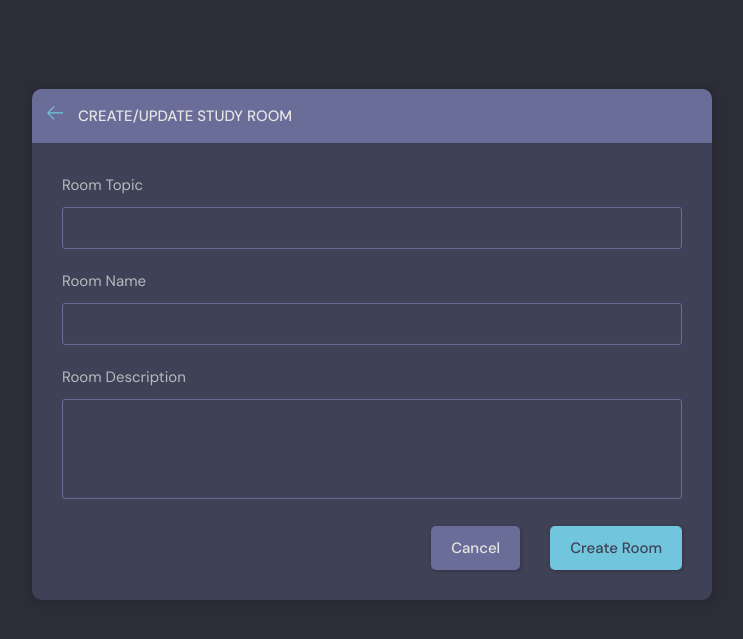
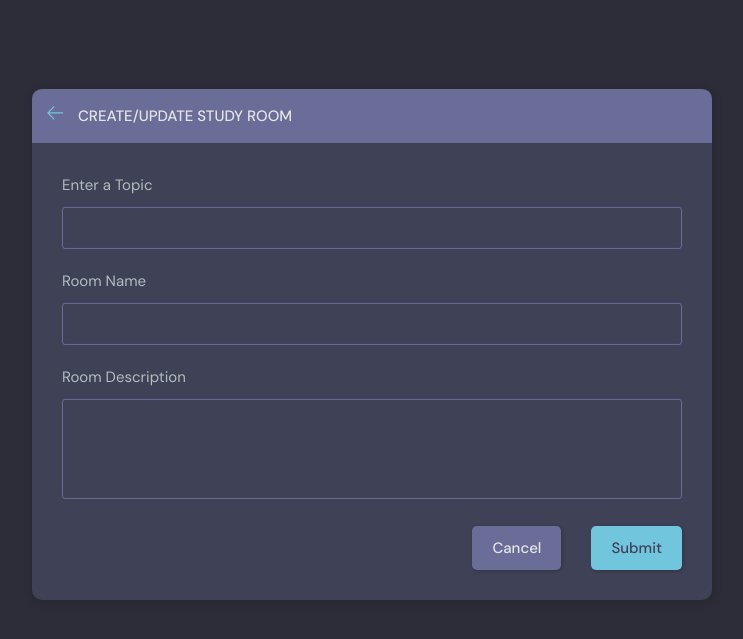
Before and after one commit to rugvedi18/mcs-II-project, a Django app: page /create-room/ in a window 1280 px wide. Shown: the part 76-715 px from the top of the page, without its empty margins (268-1011 px from the left). Run offline with Django 4.2, Linux system fonts and the light colour scheme; a user stored in the database is signed in; data comes from the database, SQL or seed files in the repository; both versions use the stored data as it was after the commit.

Commit message:
create/update view changes

```diff
--- a/base/templates/base/room_form.html
+++ b/base/templates/base/room_form.html
@@ -23,8 +23,8 @@
           {% csrf_token %}
 
           <div class="form__group">
-              <label for="room_topic">Room Topic</label>
-              <input required type="text" name="topic" list="topic-list" />
+            <label for="room_topic">Enter a Topic</label>
+            <input required type="text" value="{{room.topic.name}}" name="topic" list="topic-list" />
             <datalist id="topic-list">
               <select id="room_topic">
                 {% for topic in topics %}
@@ -45,22 +45,9 @@
             {{form.description}}
           </div>
 
-            <!-- <div class="form__group">
-              <label for="room_topic">Topic</label>
-              <input required type="text" name="topic" id="room_topic" list="topic-list" />
-              <datalist id="topic-list">
-                <select id="room_topic">
-                  <option value="">Select your topic</option>
-                  <option value="Python">Python</option>
-                  <option value="Django">Django</option>
-                </select>
-              </datalist>
-
-            </div> -->
-
           <div class="form__action">
             <a class="btn btn--dark" href="index.html">Cancel</a>
-              <button class="btn btn--main" type="submit">Create Room</button>
+            <button class="btn btn--main" type="submit">Submit</button>
           </div>
         </form>
       </div>
--- a/base/views.py
+++ b/base/views.py
@@ -129,13 +129,18 @@ def userProfile(request, pk):
 def createRoom(request):
     form = RoomForm
     topics = Topic.objects.all()
+
     if request.method == 'POST':
-        form = RoomForm(request.POST)
-        if form.is_valid():
-            room = form.save(commit=False)
-            room.host = request.user
-            room.save()
-            return redirect('index')
+        topic_name = request.POST.get('topic')
+        topic, created = Topic.objects.get_or_create(name=topic_name)
+
+        Room.objects.create(
+            host=request.user,
+            topic=topic,
+            name=request.POST.get('name'),
+            description=request.POST.get('description'),
+        )
+        return redirect('index')
 
     template_name = 'base/room_form.html'
     context = {'form': form, 'topics': topics}
@@ -155,16 +160,15 @@ def updateRoom(request, pk):
     if request.method == 'POST':
         topic_name = request.POST.get('topic')
         topic, created = Topic.objects.get_or_create(name=topic_name)
-        form = RoomForm(request.POST, instance=room)
-        if form.is_valid():
-
-            # 5.5.56
-
-            form.save()
-            return redirect('index')
+        room.name = request.POST.get('room')
+        room.topic = topic
+        room.description = request.POST.get('description')
+        room.save()
+        return redirect('index')
 
     template_name = 'base/room_form.html'
-    context = {'form': form, 'topics': topics}
+    context = {'form': form, 'topics': topics, 'room': room}
+
     return render(request, template_name, context)
 
 
```
Also changed, not shown: db.sqlite3. Lines whose indentation alone changed are shown as unchanged.
